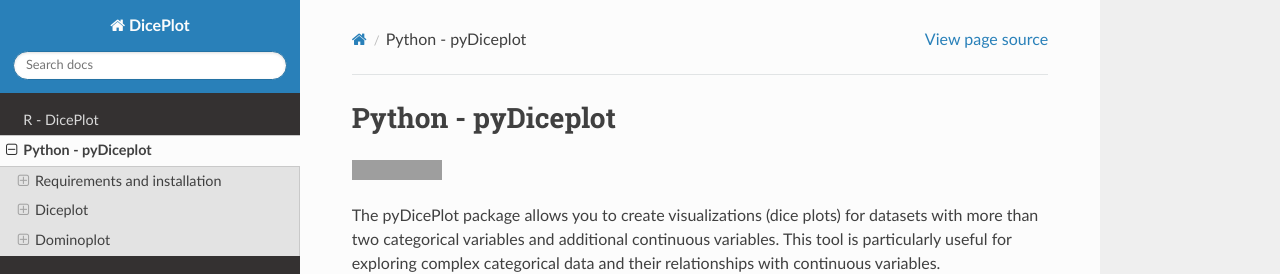
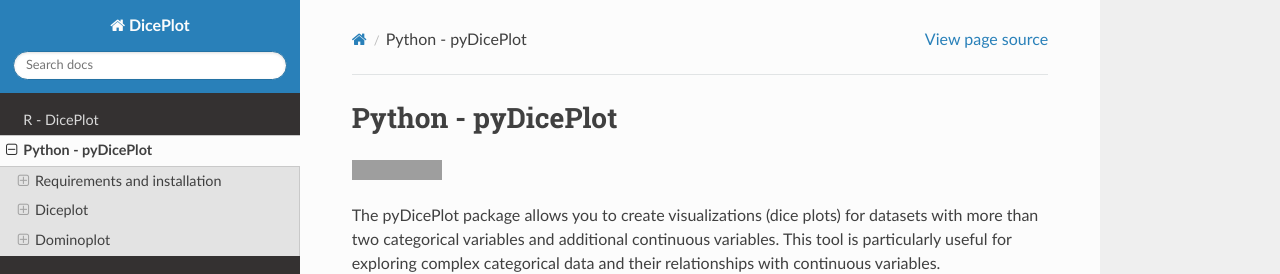
Before and after one commit to maflot/ReadTheDocsDiceplot, a Sphinx documentation site: the page built from docs/source/python.rst, in a window 1280 px wide and 900 px high. Shown: the top 274 px of the window. Built offline with Sphinx 7.4.7 and the Read the Docs theme 3.1.0, drawn with Linux system fonts in a browser that asks for light colours; grey boxes are pictures that could not be loaded.

Commit message:
minor change

```diff
--- a/docs/source/python.rst
+++ b/docs/source/python.rst
@@ -1,4 +1,4 @@
-Python - pyDiceplot
+Python - pyDicePlot
 ======================
 
 .. image:: https://badge.fury.io/py/pydiceplot.svg
```
